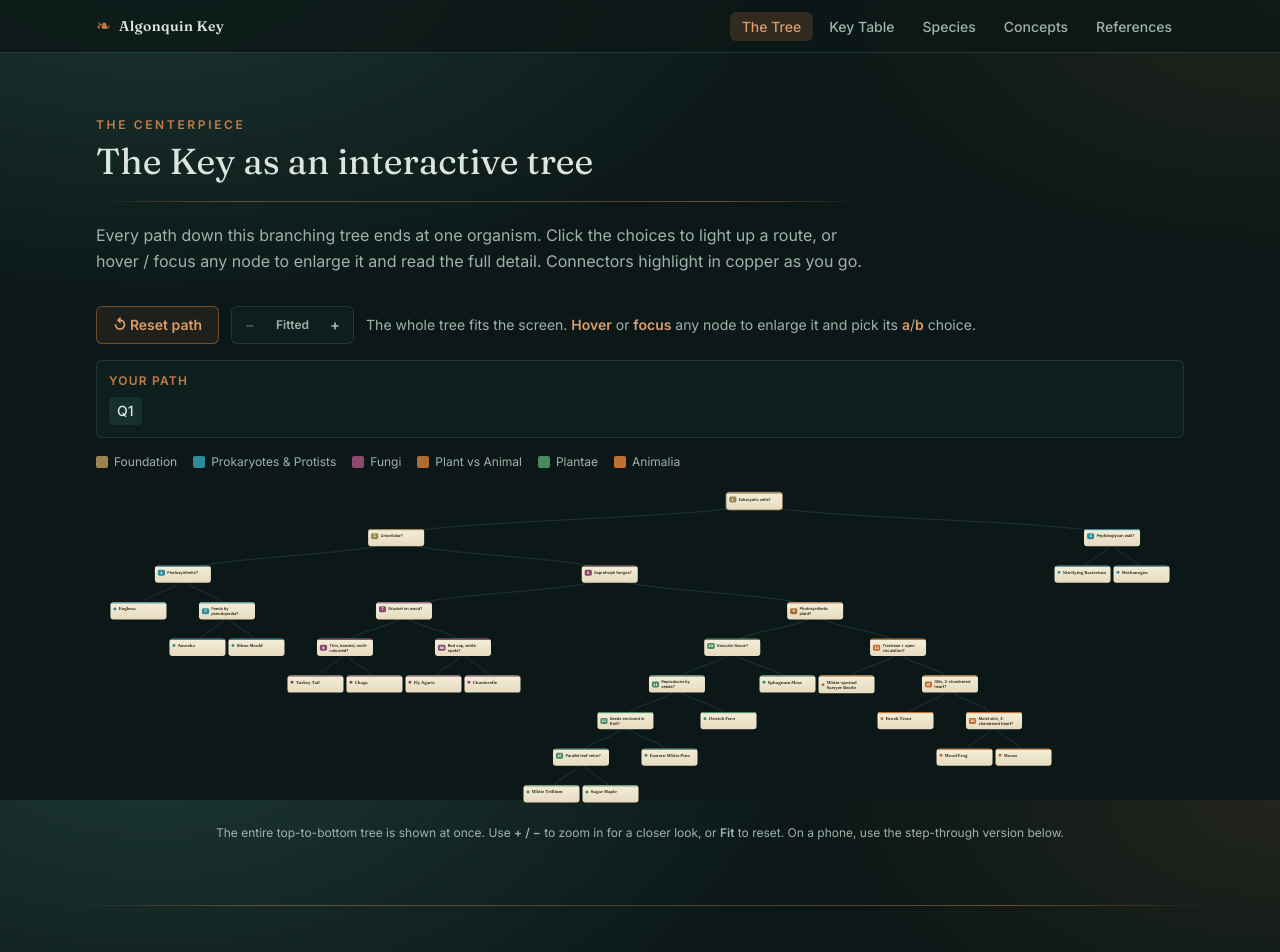
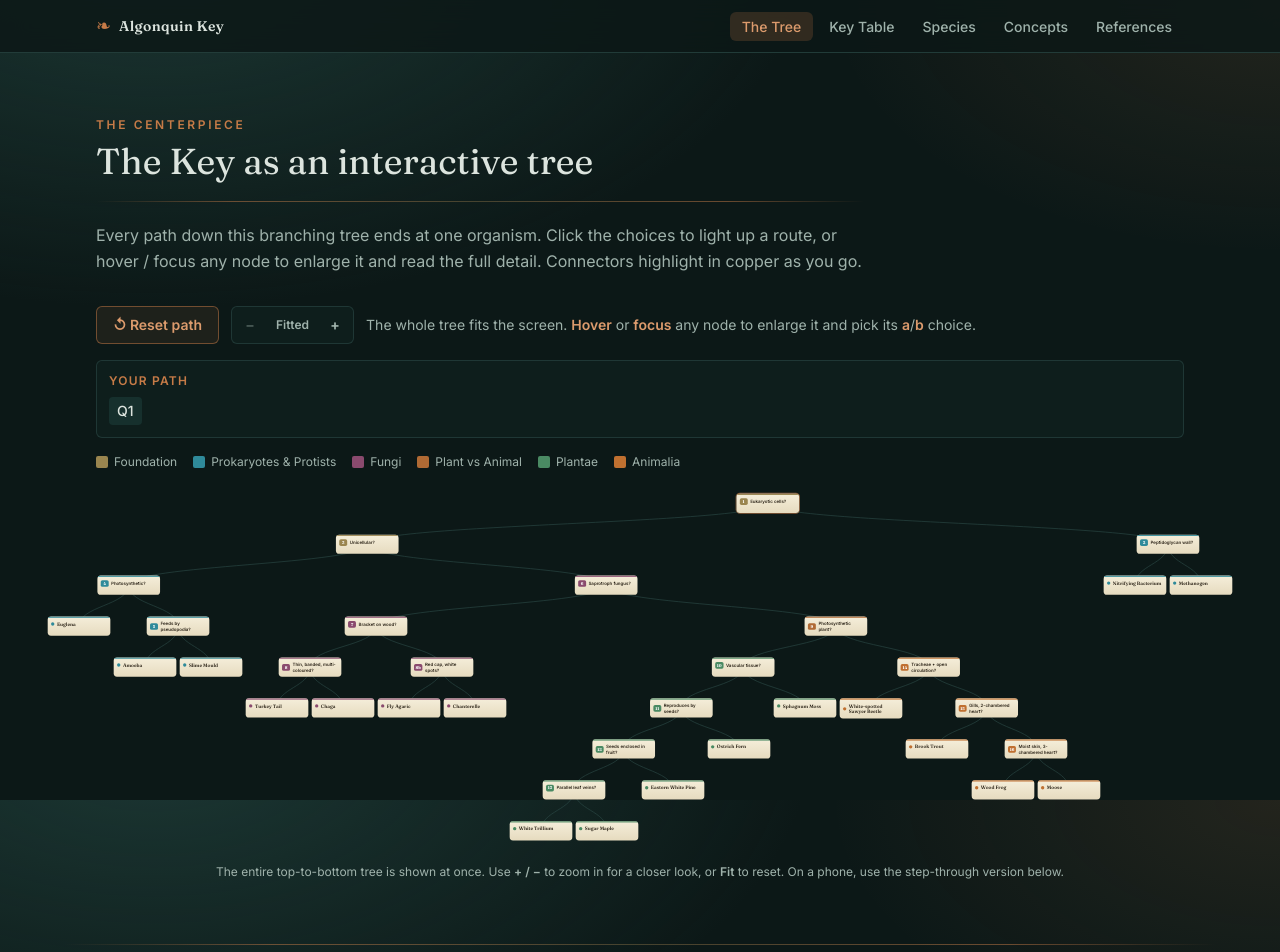
Before and after one commit to IshaanD-RX6600/dichotomous-key, a Next.js app: page / in a window 1280 px wide. Shown: the top 952 px of the page. Built offline with nearby package versions, Linux system fonts and the light colour scheme.

Commit message:
Enhance KeyTree component layout for full-bleed rendering and improved viewport usage

```diff
--- a/components/KeyTree.tsx
+++ b/components/KeyTree.tsx
@@ -221,12 +221,15 @@ export default function KeyTree({
         ))}
       </div>
 
-      <div
-        ref={shellRef}
-        className={`tree-scroll ${zoomedIn ? "overflow-auto" : "overflow-visible"}`}
-        style={zoomedIn ? { maxHeight: "80vh" } : undefined}
-      >
-        <div className="relative mx-auto" style={{ width: width * scale, height: height * scale }}>
+      {/* Full-bleed: break out of the text column and use the whole viewport
+          width so the fitted tree renders as large as possible. */}
+      <div className="mx-[calc(50%-50vw)] flex justify-center px-4 md:px-8">
+        <div
+          ref={shellRef}
+          className={`tree-scroll w-full max-w-[1800px] ${zoomedIn ? "overflow-auto" : "overflow-visible"}`}
+          style={zoomedIn ? { maxHeight: "80vh" } : undefined}
+        >
+          <div className="relative mx-auto" style={{ width: width * scale, height: height * scale }}>
           <div
             className="absolute left-0 top-0"
             style={{ width, height, transform: `scale(${scale})`, transformOrigin: "top left" }}
@@ -374,6 +377,7 @@ export default function KeyTree({
             })}
           </div>
         </div>
+        </div>
       </div>
       <p className="mt-3 text-center text-xs text-cream-dim">
         The entire top-to-bottom tree is shown at once. Use <b>+ / −</b> to zoom in for a closer look, or <b>Fit</b> to reset. On a phone, use the step-through version below.
```
